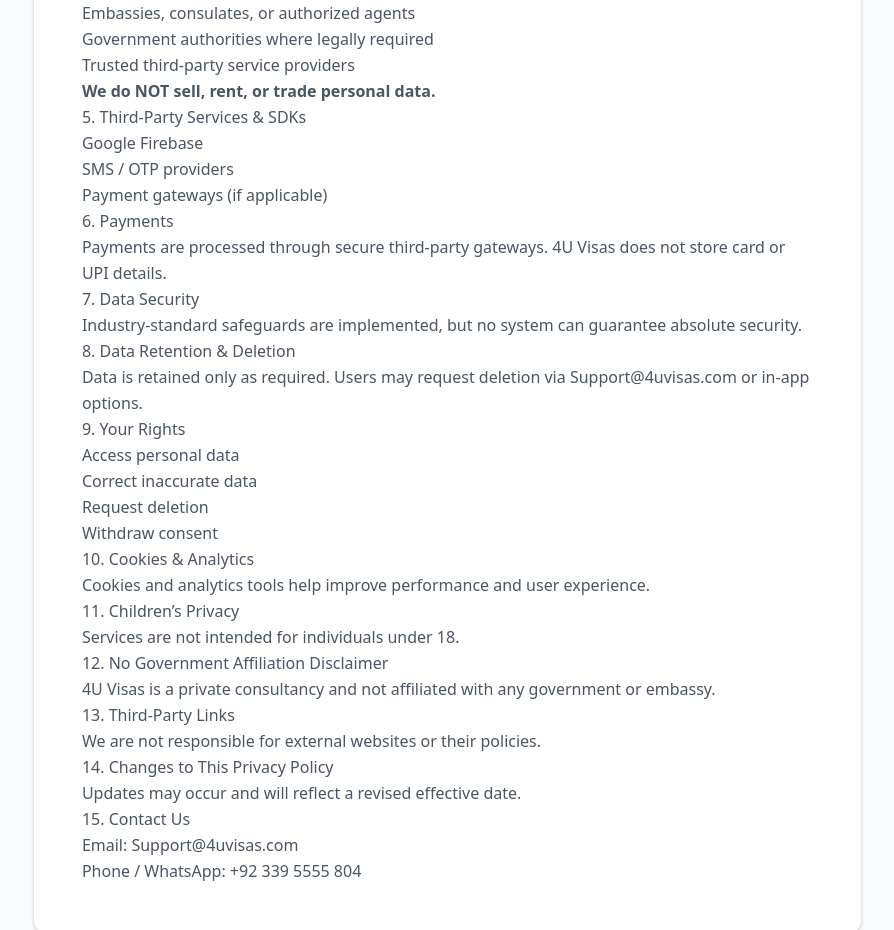
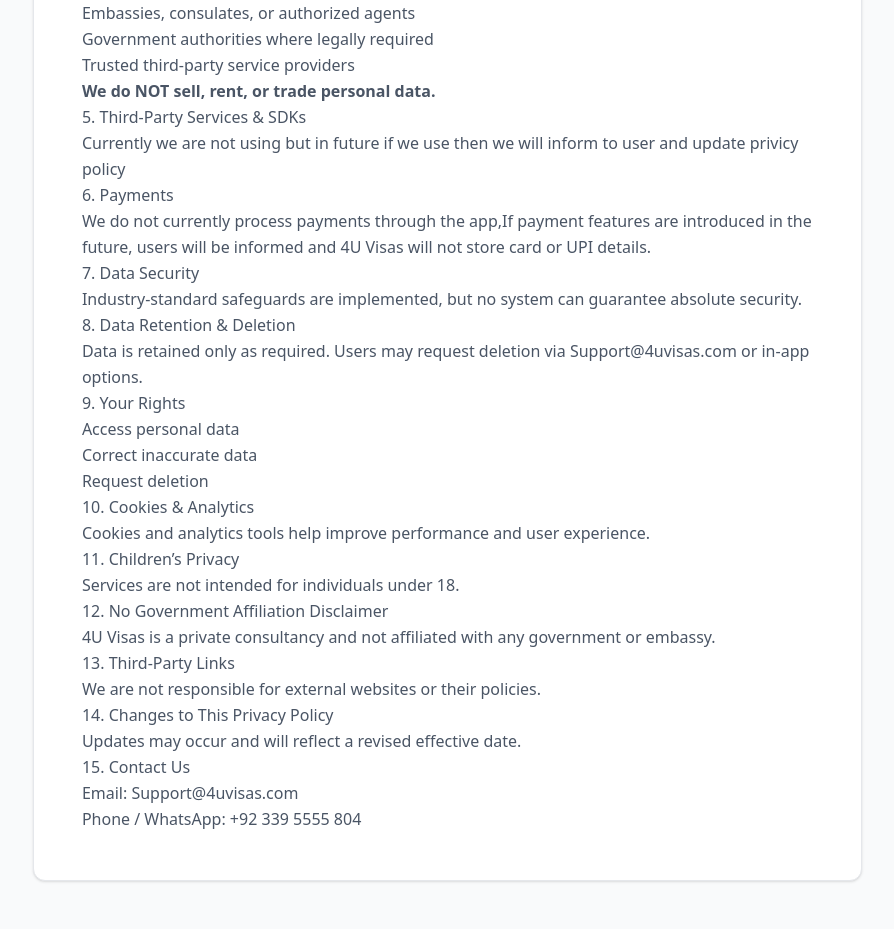
Before and after one commit to 4uvisa786/privacy-policy, a React app: page /terms-and-conditions in a window 1280 px wide. Shown: the part 940-1870 px from the top of the page, without its empty margins (354-1248 px from the left). Built offline with nearby package versions, Linux system fonts and the light colour scheme; the HTML template or start-up script is replaced by a standard one.

Commit message:
Update TermsAndConditions.jsx

```diff
--- a/src/pages/TermsAndConditions.jsx
+++ b/src/pages/TermsAndConditions.jsx
@@ -136,17 +136,16 @@
             <section id="thirdparty">
               <h2>5. Third-Party Services & SDKs</h2>
               <ul>
-                <li>Google Firebase</li>
-                <li>SMS / OTP providers</li>
-                <li>Payment gateways (if applicable)</li>
+                <li>Currently we are not using but in future if we use then we will inform to user and update privicy policy</li>
+
               </ul>
             </section>
 
             <section id="payments">
               <h2>6. Payments</h2>
               <p>
-                Payments are processed through secure third-party gateways.
-                4U Visas does not store card or UPI details.
+              We do not currently process payments through the app,If payment features are introduced in the future, users will be informed and
+                4U Visas will not store card or UPI details.
               </p>
             </section>
 
@@ -172,7 +171,6 @@
                 <li>Access personal data</li>
                 <li>Correct inaccurate data</li>
                 <li>Request deletion</li>
-                <li>Withdraw consent</li>
               </ul>
             </section>
 
```
